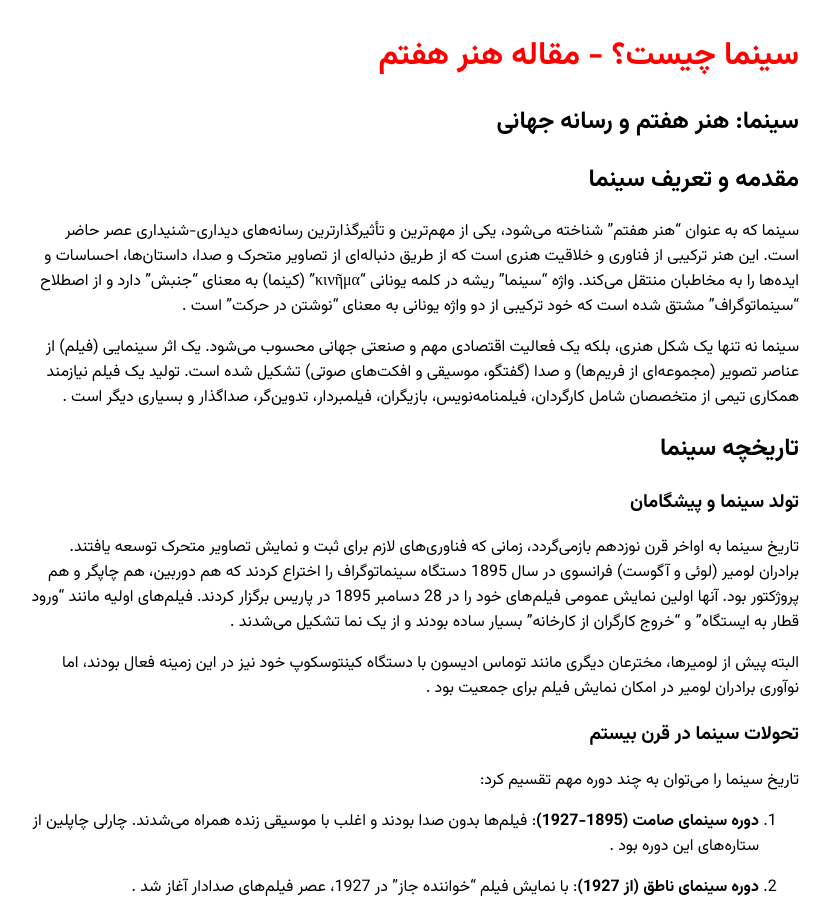
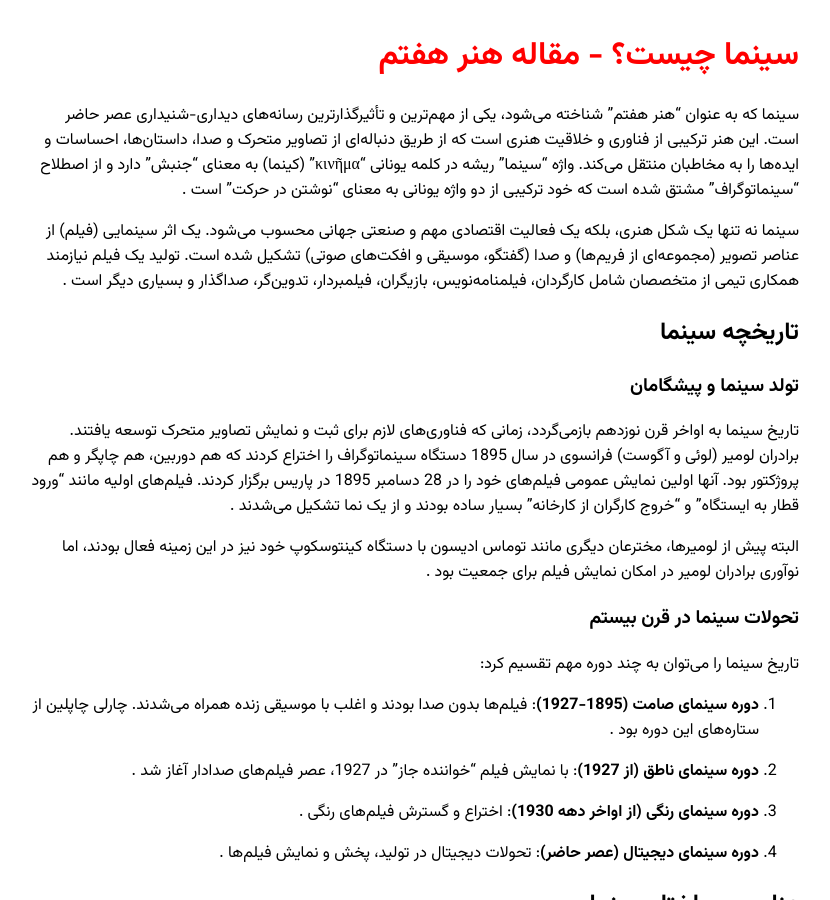
Before and after one commit to darkblog/darkblog.github.io, a Jekyll site: the page built from _posts/2025-6-28-5.md, in a window 1280 px wide and 900 px high. Shown: the whole window, without its empty margins (225-1055 px from the left). Built offline with Jekyll 4.4.1, drawn with Linux system fonts in a browser that asks for light colours.

Commit message:
Update and rename 2024-7-4-5.md to 2025-6-28-5.md

```diff
--- a/_posts/2024-7-4-5.md
+++ b/_posts/2025-6-28-5.md
@@ -2,10 +2,6 @@
 layout: post
 title: سینما چیست؟ - مقاله هنر هفتم
 ---
-
-## سینما: هنر هفتم و رسانه جهانی
-
-## مقدمه و تعریف سینما
 
 سینما که به عنوان "هنر هفتم" شناخته می‌شود، یکی از مهم‌ترین و تأثیرگذارترین رسانه‌های دیداری-شنیداری عصر حاضر است. این هنر ترکیبی از فناوری و خلاقیت هنری است که از طریق دنباله‌ای از تصاویر متحرک و صدا، داستان‌ها، احساسات و ایده‌ها را به مخاطبان منتقل می‌کند. واژه "سینما" ریشه در کلمه یونانی "κινῆμα" (کینما) به معنای "جنبش" دارد و از اصطلاح "سینماتوگراف" مشتق شده است که خود ترکیبی از دو واژه یونانی به معنای "نوشتن در حرکت" است .
 
```
